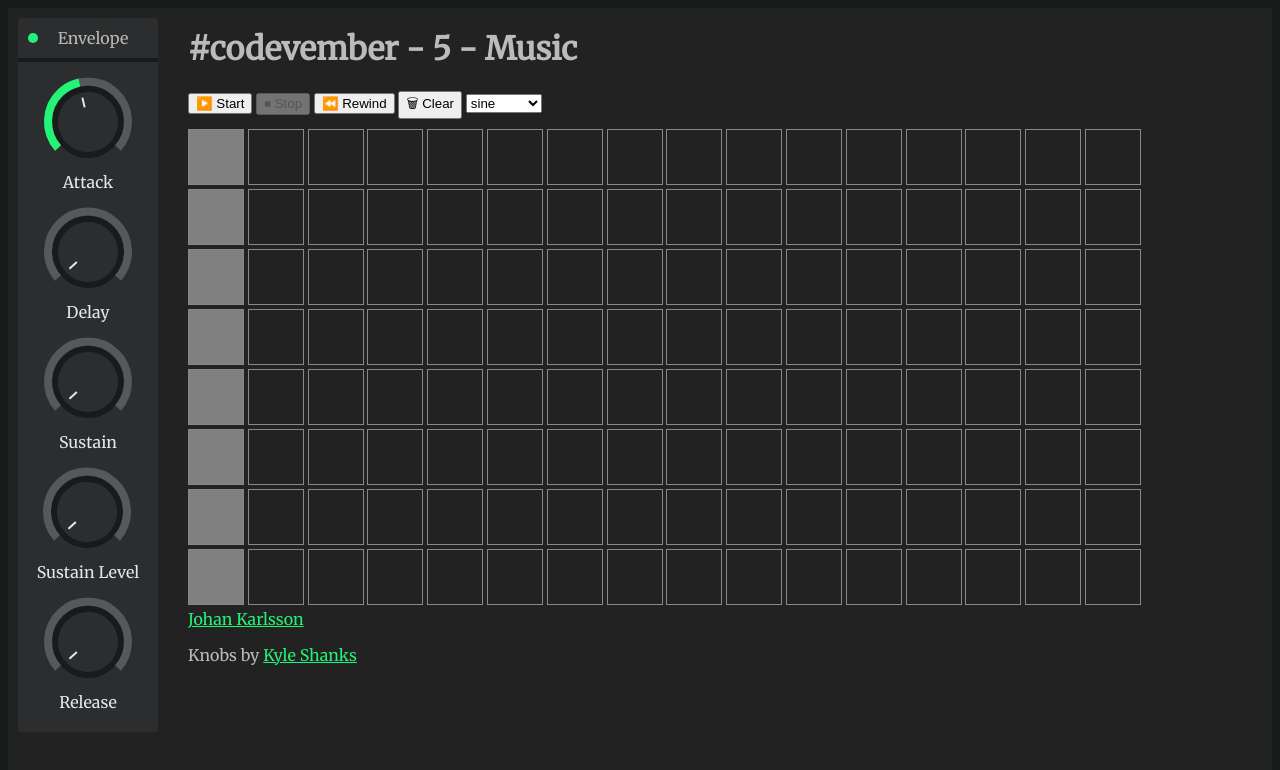
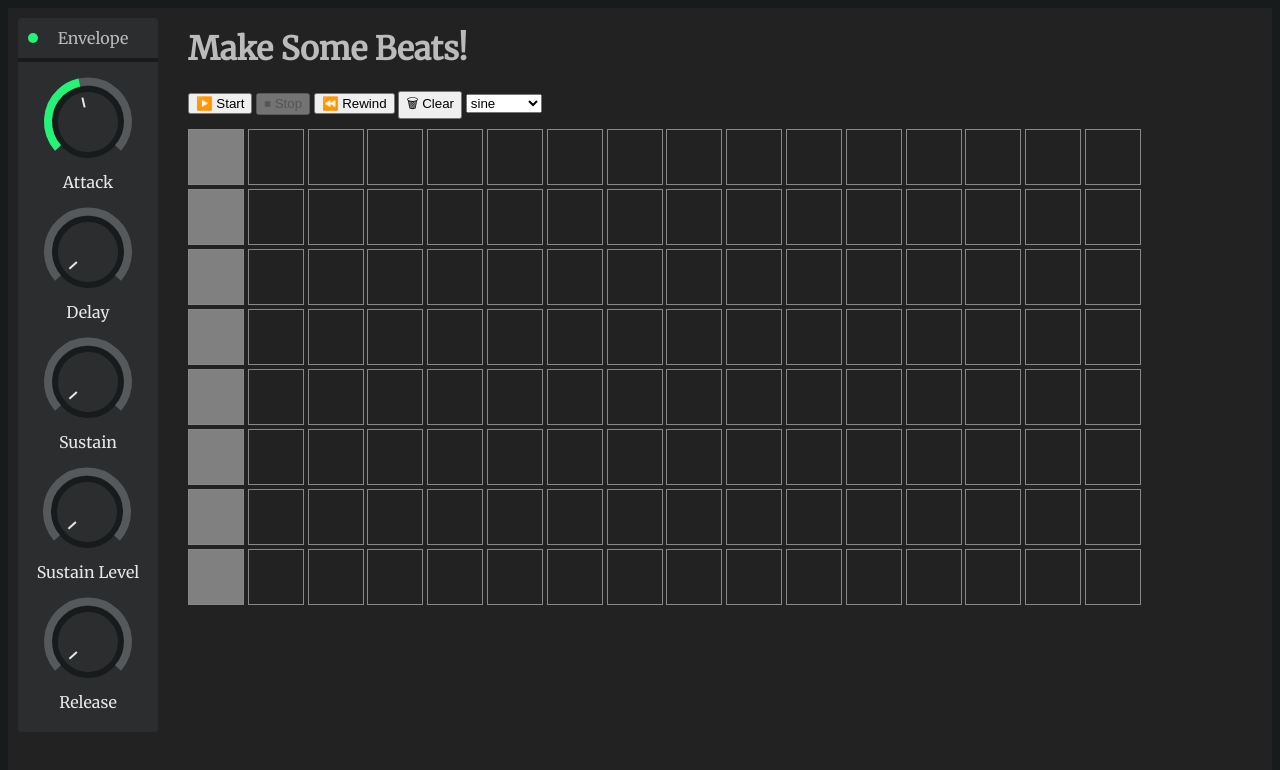
Before and after one commit to franksmith80/sequencer, a plain HTML site: page index.html in a window 1280 px wide. Drawn offline with nearby package versions, Linux system fonts and the light colour scheme.

Commit message:
name change

```diff
--- a/index.html
+++ b/index.html
@@ -3,7 +3,7 @@
 
 <head>
   <meta charset="UTF-8" />
-  <title>#codevember - 5 - Music</title>
+  <title>Beat Maker</title>
   <link rel="stylesheet" href="styles/index.processed.css">
   <script src="https://cdnjs.cloudflare.com/ajax/libs/vue/2.5.17/vue.min.js"></script>
 </head>
@@ -40,7 +40,7 @@
     </div>
     <div id="sequencer">
       <header>
-        <h1>#codevember - 5 - Music</h1>
+        <h1>Make Some Beats!</h1>
       </header>
       <div id="buttons">
         <button v-on:click="start" :disabled="isPlaying">▶️ Start</button>
@@ -63,10 +63,10 @@
         </span>
       </div>
       <footer>
-        <a href="https://twitter.com/DonKarlssonSan" target="_blank">Johan Karlsson</a>
+        <!--<a href="https://twitter.com/DonKarlssonSan" target="_blank">Johan Karlsson</a>
         <p>
           Knobs by <a href="https://codepen.io/mavrK/pen/erQPvP" target="_blank">Kyle Shanks</a>
-        </p>
+        </p>-->
       </footer>
     </div>
   </div>
```
